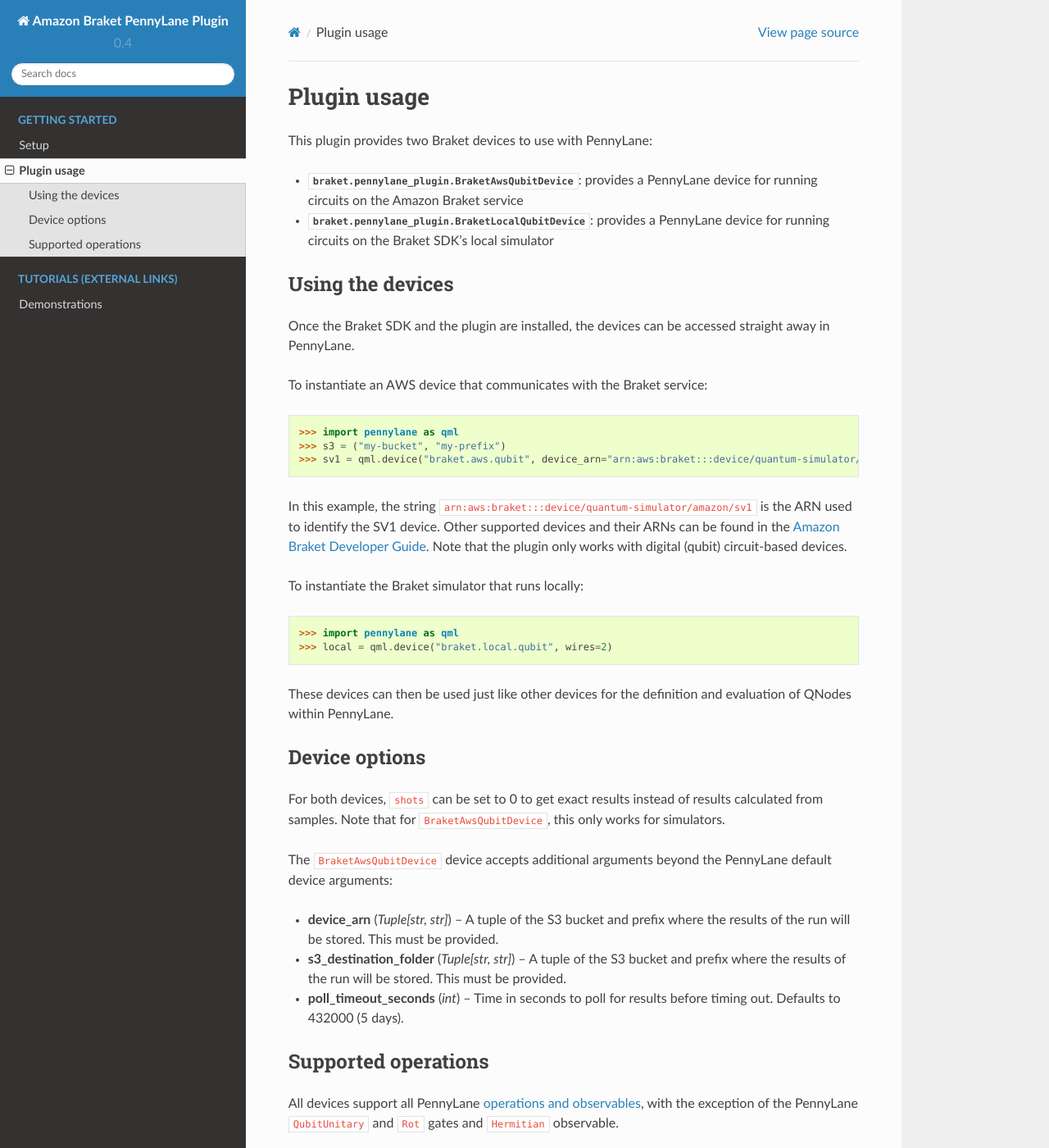
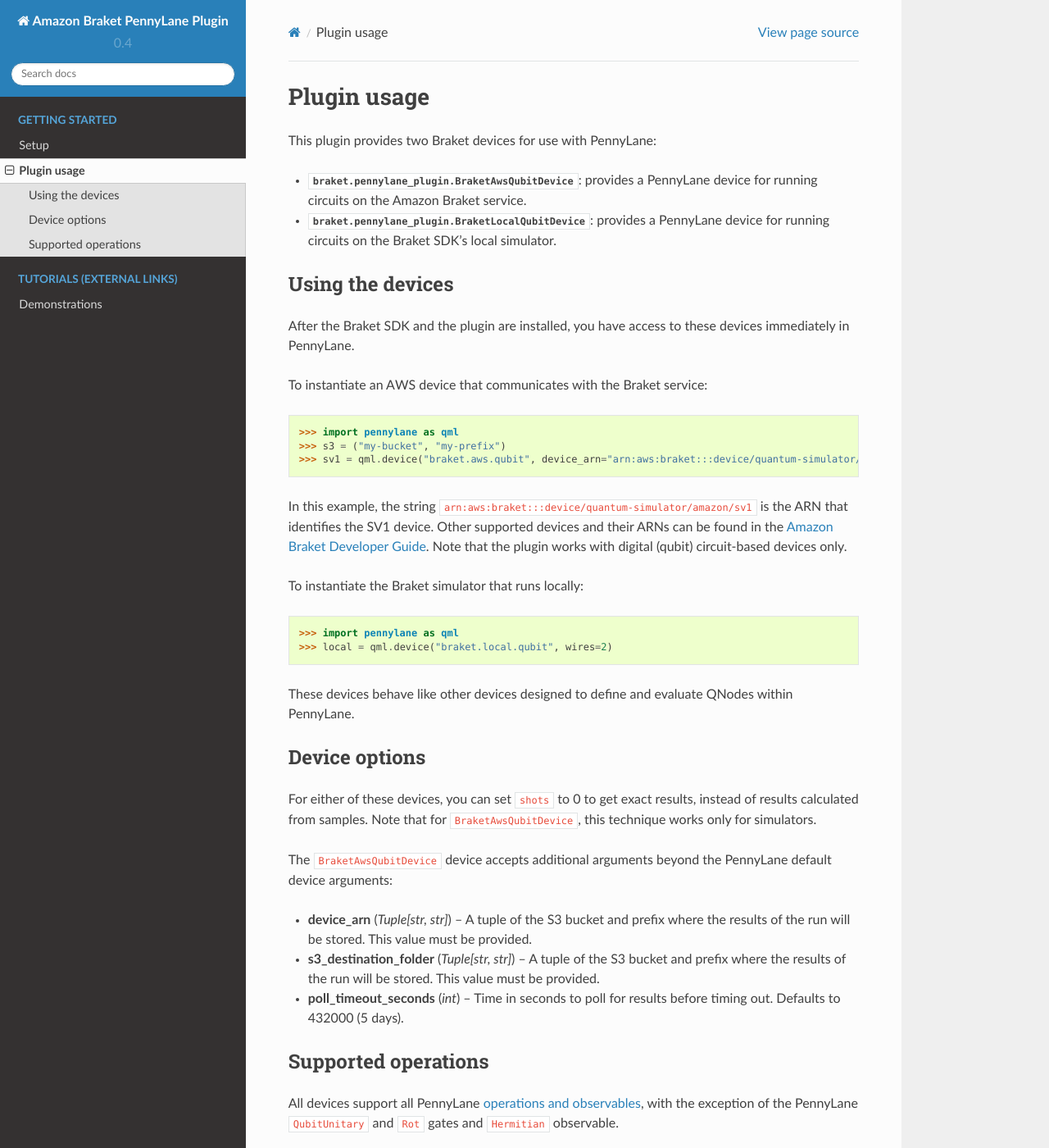
Before and after one commit to amazon-braket/amazon-braket-pennylane-plugin-python, a Sphinx documentation site: the page built from doc/usage.rst, in a window 1280 px wide and 1400 px high. Shown: the whole window at 82% size. Built offline with Sphinx 7.4.7 and the Read the Docs theme 2.0.0, drawn with Linux system fonts in a browser that asks for light colours; pages that are not in the unit, such as notebooks, are missing from menus; some of the changed text lies outside the part shown.

Commit message:
Update usage.rst

```diff
--- a/doc/usage.rst
+++ b/doc/usage.rst
@@ -3,15 +3,15 @@
 Plugin usage
 ############
 
-This plugin provides two Braket devices to use with PennyLane:
+This plugin provides two Braket devices for use with PennyLane:
 
-* :class:`braket.pennylane_plugin.BraketAwsQubitDevice <~BraketAwsQubitDevice>`: provides a PennyLane device for running circuits on the Amazon Braket service
-* :class:`braket.pennylane_plugin.BraketLocalQubitDevice <~BraketLocalQubitDevice>`: provides a PennyLane device for running circuits on the Braket SDK's local simulator
+* :class:`braket.pennylane_plugin.BraketAwsQubitDevice <~BraketAwsQubitDevice>`: provides a PennyLane device for running circuits on the Amazon Braket service.
+* :class:`braket.pennylane_plugin.BraketLocalQubitDevice <~BraketLocalQubitDevice>`: provides a PennyLane device for running circuits on the Braket SDK's local simulator.
 
 Using the devices
 =================
 
-Once the Braket SDK and the plugin are installed, the devices can be accessed straight away in PennyLane.
+After the Braket SDK and the plugin are installed, you have access to these devices immediately in PennyLane.
 
 To instantiate an AWS device that communicates with the Braket service:
 
@@ -19,25 +19,25 @@
 >>> s3 = ("my-bucket", "my-prefix")
 >>> sv1 = qml.device("braket.aws.qubit", device_arn="arn:aws:braket:::device/quantum-simulator/amazon/sv1", s3_destination_folder=s3, wires=2)
 
-In this example, the string ``arn:aws:braket:::device/quantum-simulator/amazon/sv1`` is the ARN used to identify the SV1 device. Other supported devices and their ARNs can be found in the `Amazon Braket Developer Guide <https://docs.aws.amazon.com/braket/latest/developerguide/braket-devices.html>`_. Note that the plugin only works with digital (qubit) circuit-based devices.
+In this example, the string ``arn:aws:braket:::device/quantum-simulator/amazon/sv1`` is the ARN that identifies the SV1 device. Other supported devices and their ARNs can be found in the `Amazon Braket Developer Guide <https://docs.aws.amazon.com/braket/latest/developerguide/braket-devices.html>`_. Note that the plugin works with digital (qubit) circuit-based devices only.
 
 To instantiate the Braket simulator that runs locally:
 
 >>> import pennylane as qml
 >>> local = qml.device("braket.local.qubit", wires=2)
 
-These devices can then be used just like other devices for the definition and evaluation of QNodes within PennyLane.
+These devices behave like other devices designed to define and evaluate QNodes within PennyLane.
 
 Device options
 ==============
 
-For both devices, ``shots`` can be set to 0 to get exact results instead of results calculated from samples. Note that for ``BraketAwsQubitDevice``, this only works for simulators.
+For either of these devices, you can set ``shots`` to 0 to get exact results, instead of results calculated from samples. Note that for ``BraketAwsQubitDevice``, this technique works only for simulators.
 
 The ``BraketAwsQubitDevice`` device accepts additional arguments beyond the PennyLane default device arguments:
 
-* **device_arn** (*Tuple[str, str]*) -- A tuple of the S3 bucket and prefix where the results of the run will be stored. This must be provided.
+* **device_arn** (*Tuple[str, str]*) -- A tuple of the S3 bucket and prefix where the results of the run will be stored. This value must be provided.
 
-* **s3_destination_folder** (*Tuple[str, str]*) -- A tuple of the S3 bucket and prefix where the results of the run will be stored. This must be provided.
+* **s3_destination_folder** (*Tuple[str, str]*) -- A tuple of the S3 bucket and prefix where the results of the run will be stored. This value must be provided.
 
 * **poll_timeout_seconds** (*int*) -- Time in seconds to poll for results before timing out. Defaults to 432000 (5 days).
 
```
Also changed, not shown: other parts of doc/usage.rst (+1 -1 lines).
